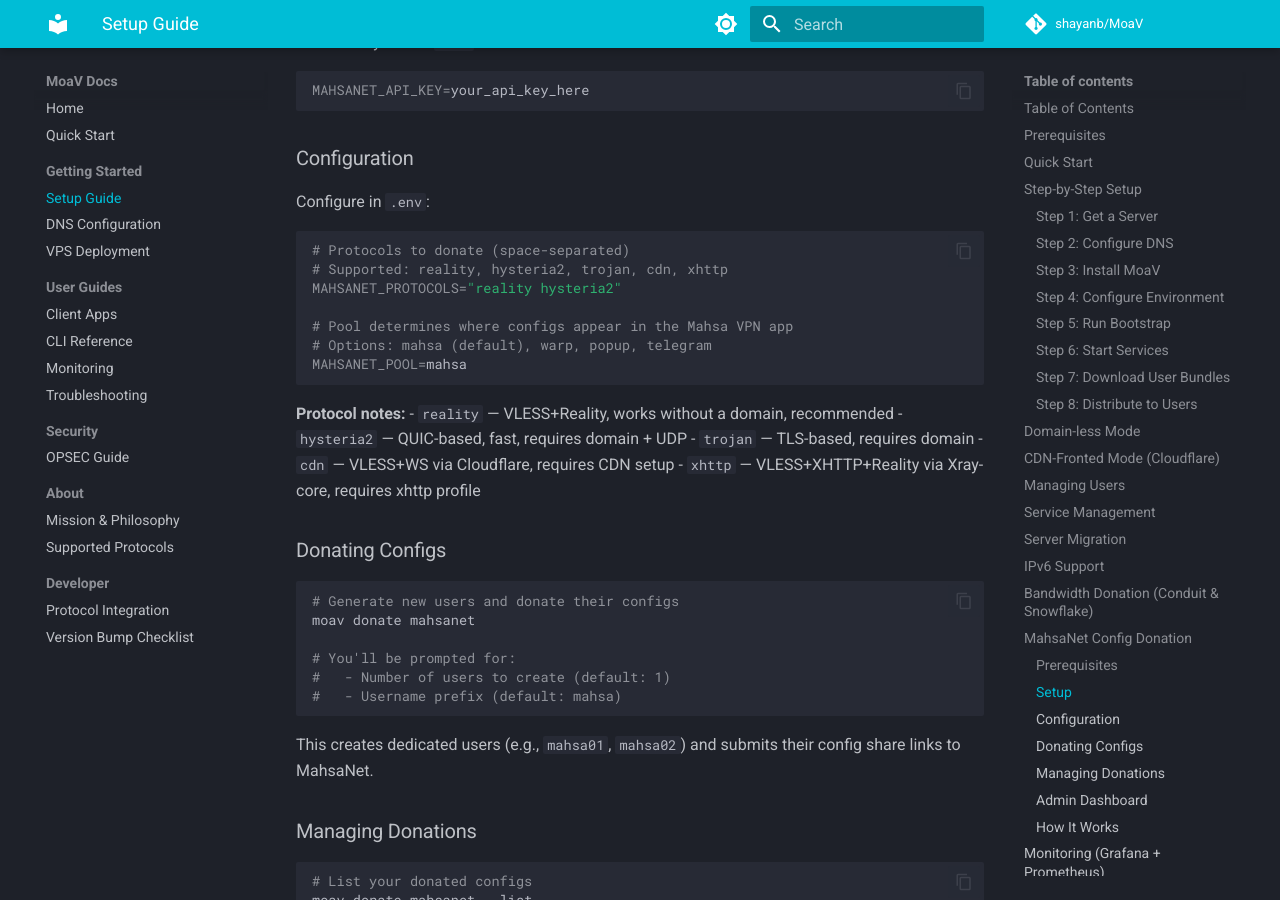
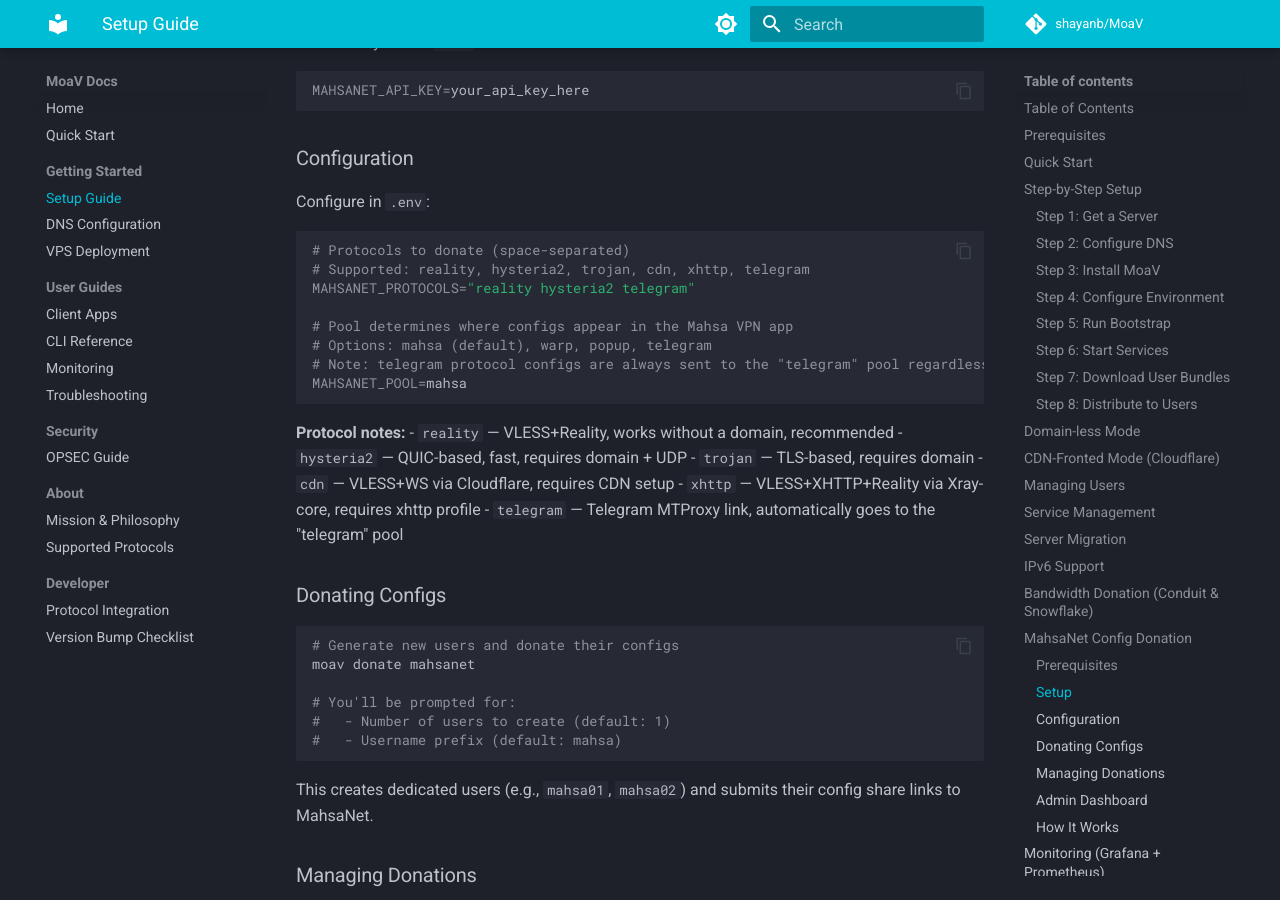
Before and after one commit to MotherofallVPNs/moav-site, an MkDocs documentation site: the page built from docs/SETUP.md, in a window 1280 px wide and 900 px high, scrolled down 14492 px. Built offline with MkDocs 1.6.1 and Material for MkDocs 9.7.7, drawn with Linux system fonts in a browser that asks for light colours; comment, search, counter and statistics services are not loaded.

Commit message:
add telegram to default donated protocols, only generate DONATE_ONLY_PROTOCOLS when donated

````diff
--- a/docs/SETUP.md
+++ b/docs/SETUP.md
@@ -693,11 +693,12 @@
 
 ```bash
 # Protocols to donate (space-separated)
-# Supported: reality, hysteria2, trojan, cdn, xhttp
-MAHSANET_PROTOCOLS="reality hysteria2"
+# Supported: reality, hysteria2, trojan, cdn, xhttp, telegram
+MAHSANET_PROTOCOLS="reality hysteria2 telegram"
 
 # Pool determines where configs appear in the Mahsa VPN app
 # Options: mahsa (default), warp, popup, telegram
+# Note: telegram protocol configs are always sent to the "telegram" pool regardless of this setting
 MAHSANET_POOL=mahsa
 ```
 
@@ -707,6 +708,7 @@
 - `trojan` — TLS-based, requires domain
 - `cdn` — VLESS+WS via Cloudflare, requires CDN setup
 - `xhttp` — VLESS+XHTTP+Reality via Xray-core, requires xhttp profile
+- `telegram` — Telegram MTProxy link, automatically goes to the "telegram" pool
 
 ### Donating Configs
 
````
